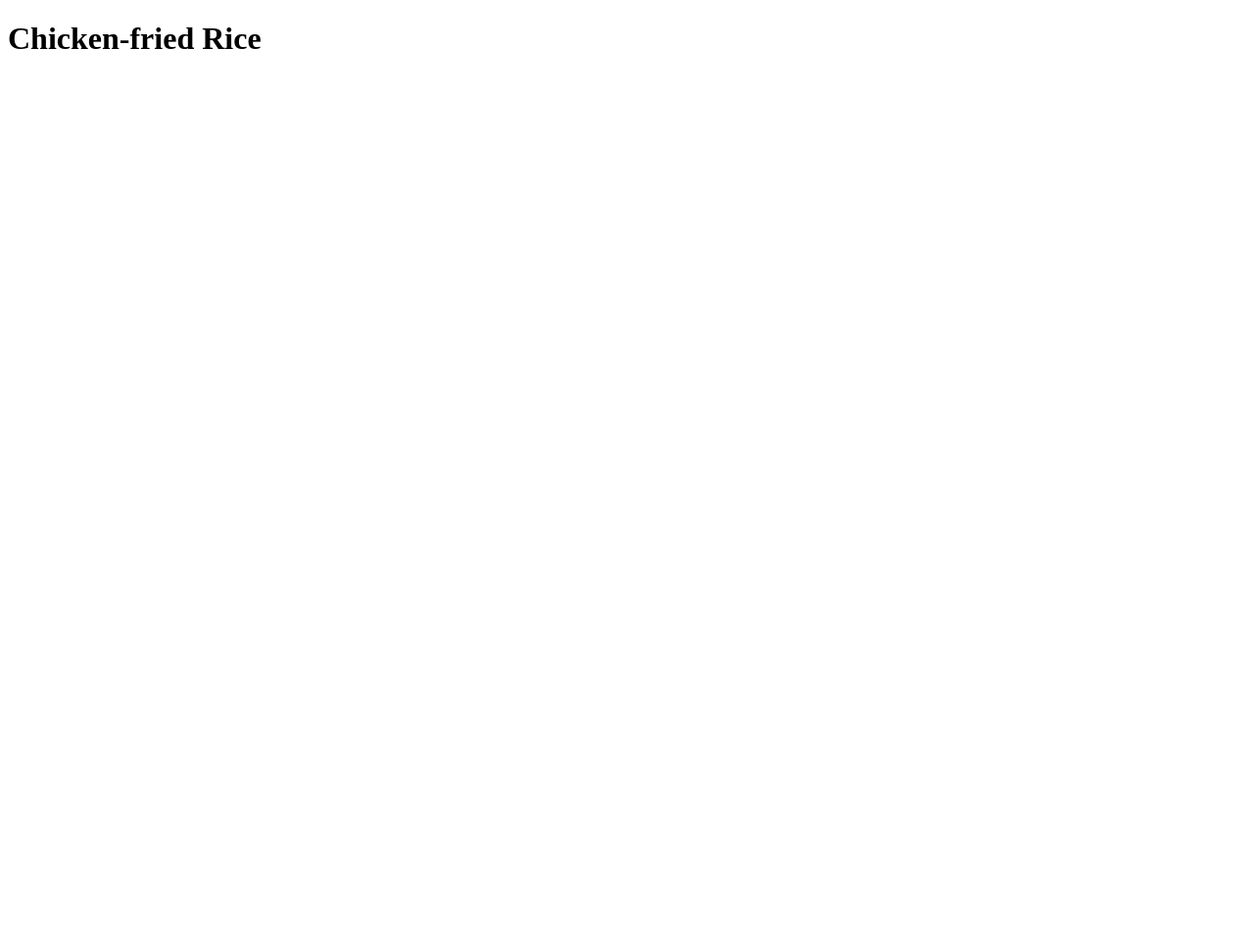
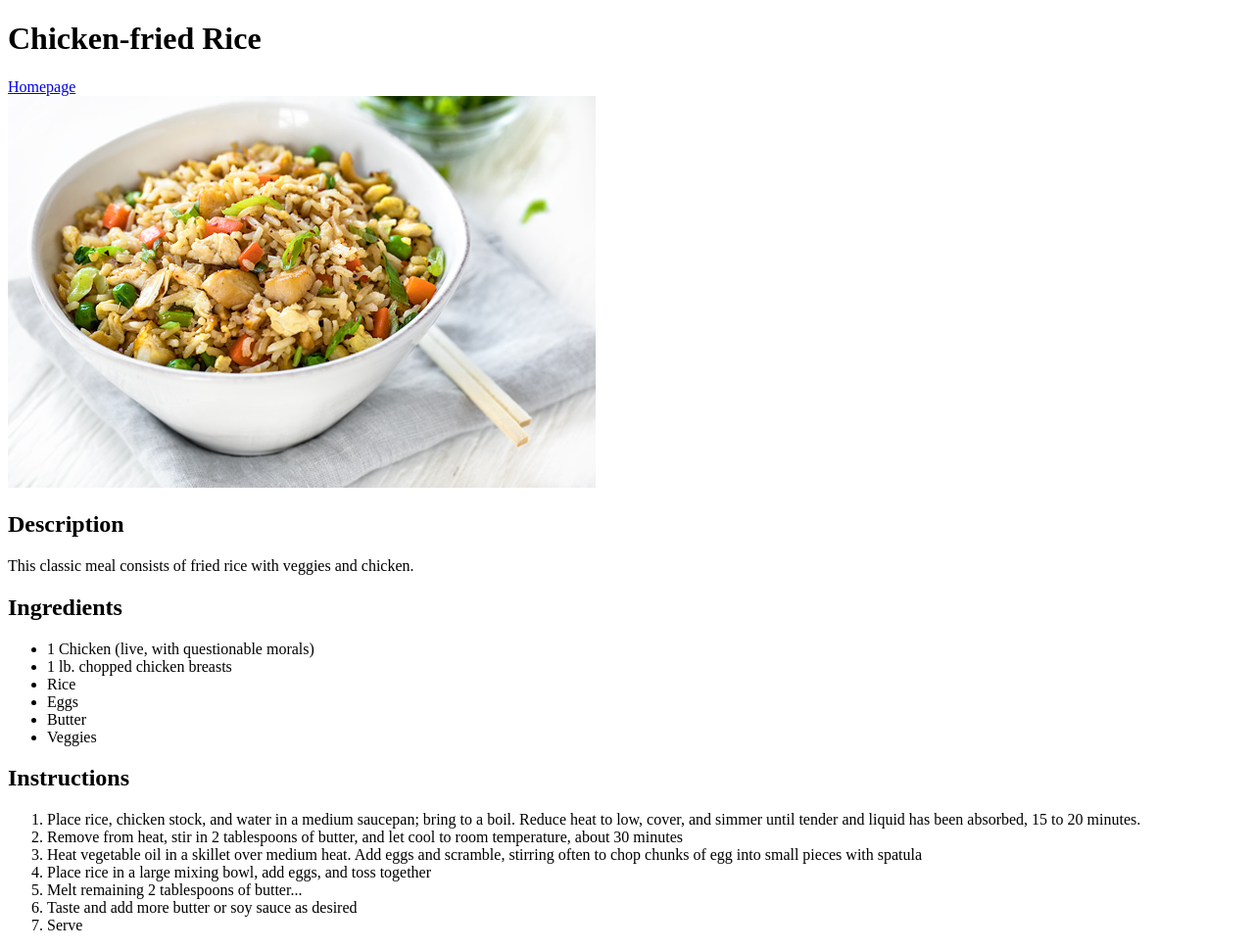
Before and after one commit to ryanstanford251/odin-recipes, a plain HTML site: page recipes/pages/chickenfried-rice.html in a window 1280 px wide. Shown: the whole page at 98% size. Before the commit the page ends 800 px from the top, so only its background shows below. Drawn offline with Linux system fonts and the light colour scheme.

Commit message:
Add content to chickenfried-rice page     Link on chickenfried-rice page to index     chickenfried rice image     Description     Ingredients list     Instructions

```diff
--- a/recipes/pages/chickenfried-rice.html
+++ b/recipes/pages/chickenfried-rice.html
@@ -6,5 +6,28 @@
     </head>
     <body>
         <h1>Chicken-fried Rice</h1>
+        <nav><a href="../../index.html">Homepage</a></nav>
+        <img src="../images/chickenfried-rice.jpg">
+        <h2>Description</h2>
+        <p>This classic meal consists of fried rice with veggies and chicken.</p>
+        <h2>Ingredients</h2>
+        <ul>
+            <li>1 Chicken (live, with questionable morals)</li>
+            <li>1 lb. chopped chicken breasts</li>
+            <li>Rice</li>
+            <li>Eggs</li>
+            <li>Butter</li>
+            <li>Veggies</li>
+        </ul>
+        <h2>Instructions</h2>
+        <ol>
+            <li>Place rice, chicken stock, and water in a medium saucepan; bring to a boil. Reduce heat to low, cover, and simmer until tender and liquid has been absorbed, 15 to 20 minutes.</li>
+            <li>Remove from heat, stir in 2 tablespoons of butter, and let cool to room temperature, about 30 minutes</li>
+            <li>Heat vegetable oil in a skillet over medium heat. Add eggs and scramble, stirring often to chop chunks of egg into small pieces with spatula</li>
+            <li>Place rice in a large mixing bowl, add eggs, and toss together</li>
+            <li>Melt remaining 2 tablespoons of butter...</li>
+            <li>Taste and add more butter or soy sauce as desired</li>
+            <li>Serve</li>
+        </ol>
     </body>
 </html>
```
Also changed, not shown: recipes/images/chickenfried-rice.jpg (added).
